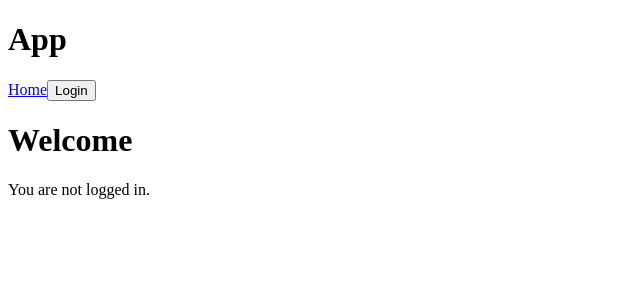
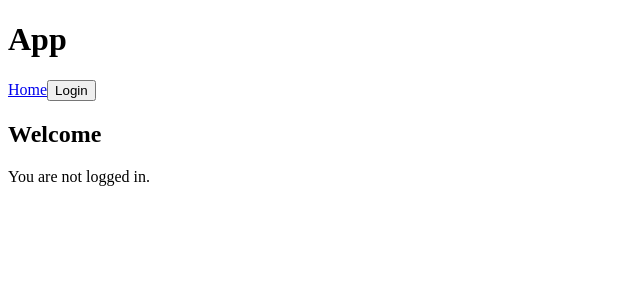
Before and after one commit to sebinsuresh/spring-keycloak-oauth, an Angular app in the folder angular_app/: page / in a window 1280 px wide. Shown: the top 300 px of the page, without its empty margins (0-640 px from the left). Built offline with nearby package versions, Linux system fonts and the light colour scheme; no server answers.

Commit message:
chore: cleanup

```diff
--- a/angular_app/src/app/features/home/home.html
+++ b/angular_app/src/app/features/home/home.html
@@ -1,4 +1,4 @@
-<h1>Welcome</h1>
+<h2>Welcome</h2>
 @if (this.auth.isAuthenticated()) {
     <p>You are logged in as {{this.auth.user()?.name}}.</p>
 } @else {
--- a/angular_app/src/app/features/home/home.ts
+++ b/angular_app/src/app/features/home/home.ts
@@ -3,7 +3,6 @@ import { AuthService } from '../../core/services/auth.service';
 
 @Component({
     selector: 'app-home',
-    imports: [],
     templateUrl: 'home.html',
     styleUrl: 'home.scss',
     standalone: true,
--- a/angular_app/src/app/features/profile/profile.html
+++ b/angular_app/src/app/features/profile/profile.html
@@ -1,4 +1,4 @@
-<h1>Profile</h1>
+<h2>Profile</h2>
 <p>
     You are {{this.auth.user()?.name}}.
     Your email is {{this.auth.user()?.email}}
--- a/angular_app/src/app/features/profile/profile.ts
+++ b/angular_app/src/app/features/profile/profile.ts
@@ -3,9 +3,9 @@ import { AuthService } from "../../core/services/auth.service";
 
 @Component({
     selector: 'app-profile',
-    imports: [],
     templateUrl: 'profile.html',
     styleUrl: 'profile.scss',
+    standalone: true,
 })
 export class Profile {
     readonly auth = inject(AuthService);
```
